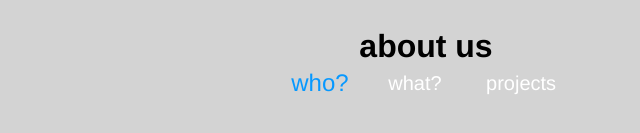
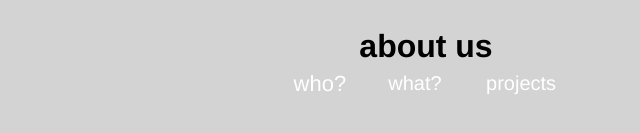
Before and after one commit to ThatWightGuy/BuildTectWebsite, a plain HTML site: page index.html in a window 1280 px wide. In both pictures the pointer is over the link "who?". Shown: the part 803-936 px from the top of the page, 214-854 px from the left. Drawn offline with Linux system fonts and the light colour scheme.

Commit message:
No real changes...
I only changed the scale and colors of the about nav items and deleted
some useless images from the folder.

```diff
--- a/js/test.js
+++ b/js/test.js
@@ -1,3 +1,3 @@
-var a = 5;
-
-console.log(a);
+//javascript practice
+var string = "banana, phone, time, warp, destroy, build, apple, matt, damon, robin, williams, star, wars"
+console.log();
--- a/styles/styles.css
+++ b/styles/styles.css
@@ -236,8 +236,7 @@ body{
 }
 .about_nav_item .about_link:hover{
 	transition: .25s;
-	color: #0698FF;
-	transform: scale(1.2,1.2);
+	transform: scale(1.1,1.1);
 }
 
 /*.tooltip{
```
Also changed, not shown: index.html (+1 -0 lines), images/fidget_spinner.png (deleted), images/unnamed.png (deleted).
